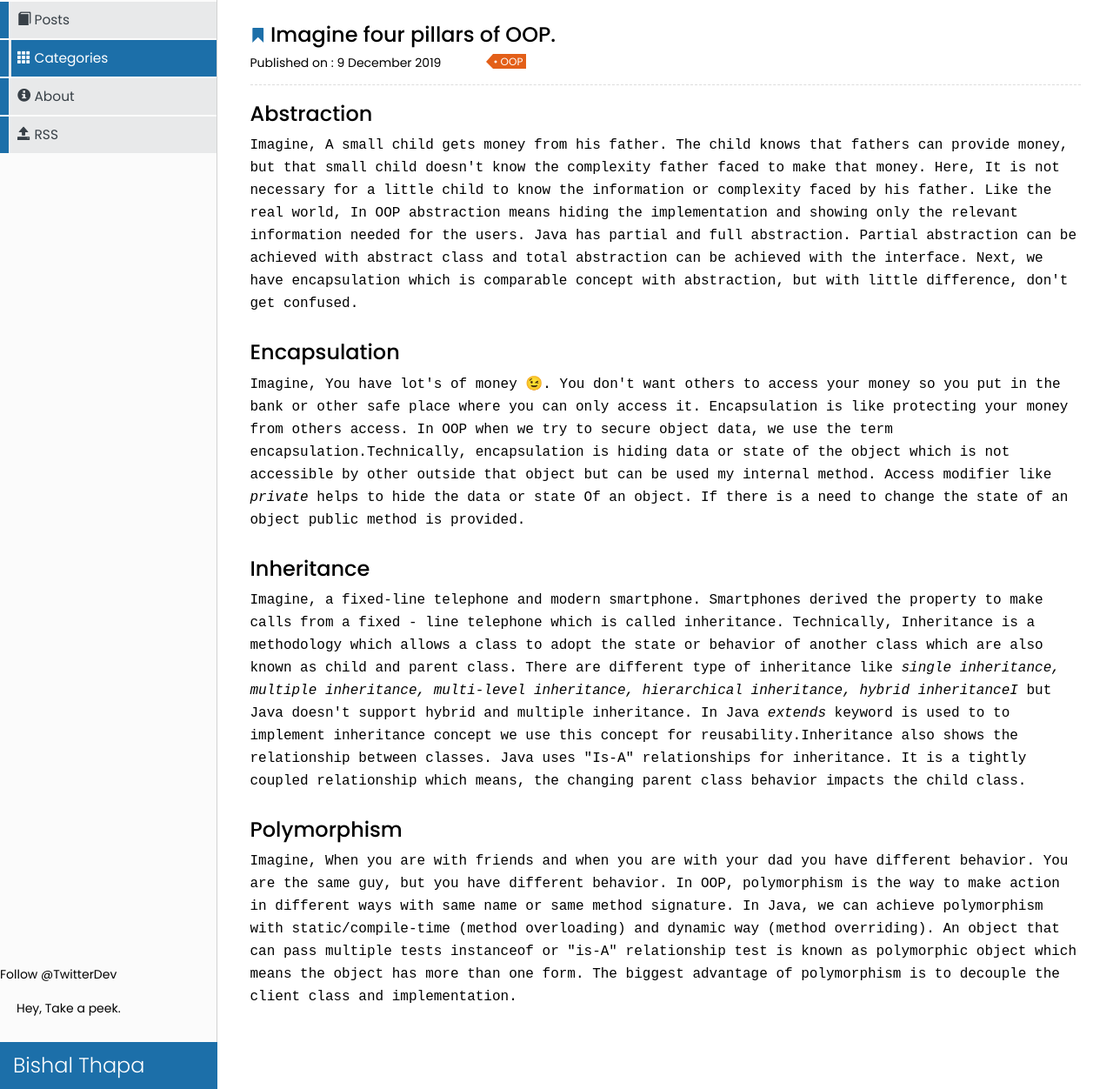
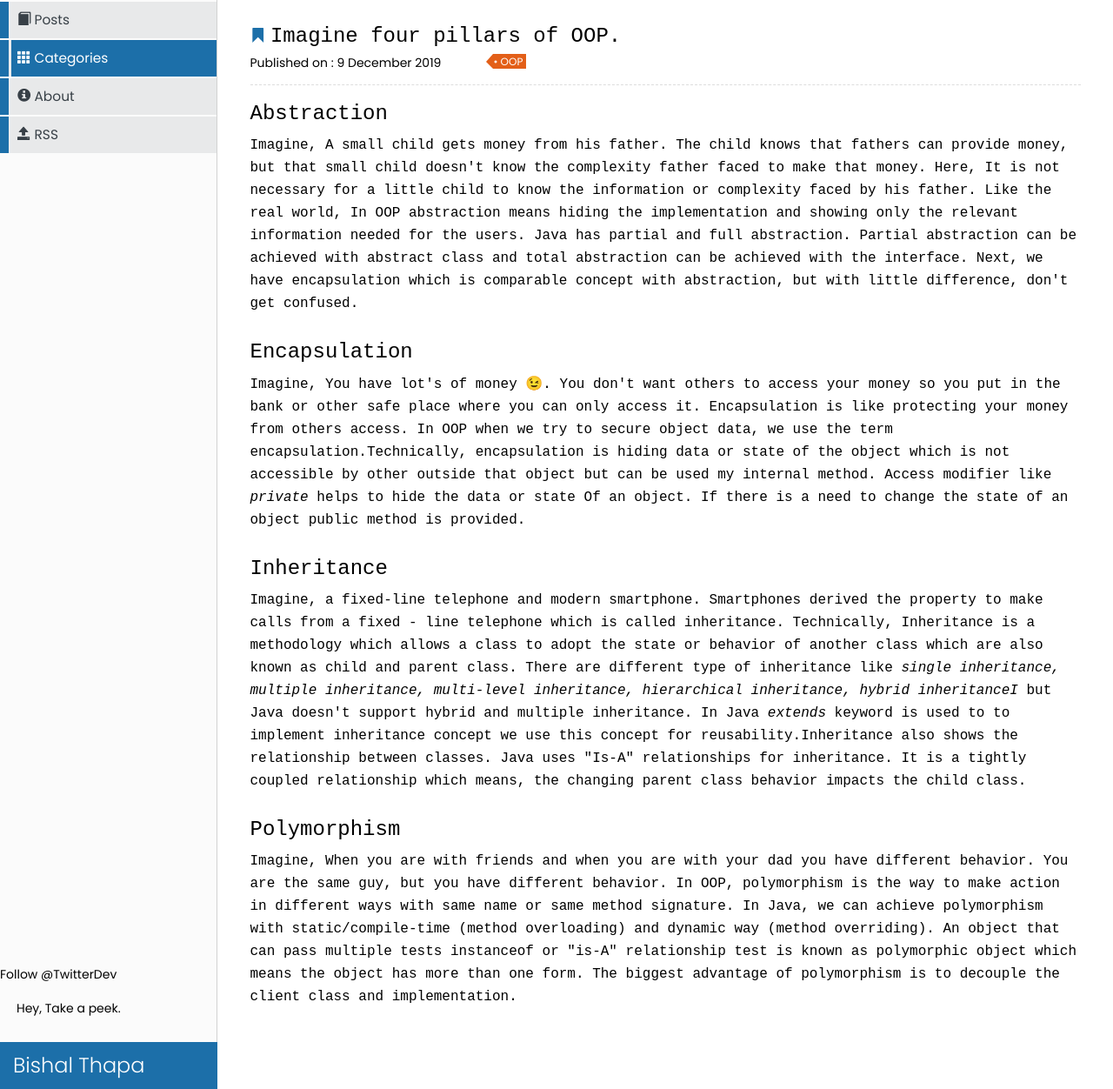
Before and after one commit to thapabishal-zz/thapabishal.github.io, a Jekyll site: the page built from _posts/2019-12-09-imagine-four-pillars-of-oop.markdown, in a window 1280 px wide and 1252 px high. Shown: the whole window at 87% size. Built offline with Jekyll 4.4.1, drawn with Linux system fonts in a browser that asks for light colours; comment, search, counter and statistics services are not loaded.

Commit message:
Update style.css

```diff
--- a/css/style.css
+++ b/css/style.css
@@ -3,6 +3,10 @@
 body {
    font-family: 'Poppins', sans-serif;
     color: black;
+}
+
+h1, .h2, .h3, .h4, .h5, .h6, h1, h2, h3, h4, h5, h6  {
+       font-family: 'Fira Code', monospace;
 }
 
 .m-5 {
```
